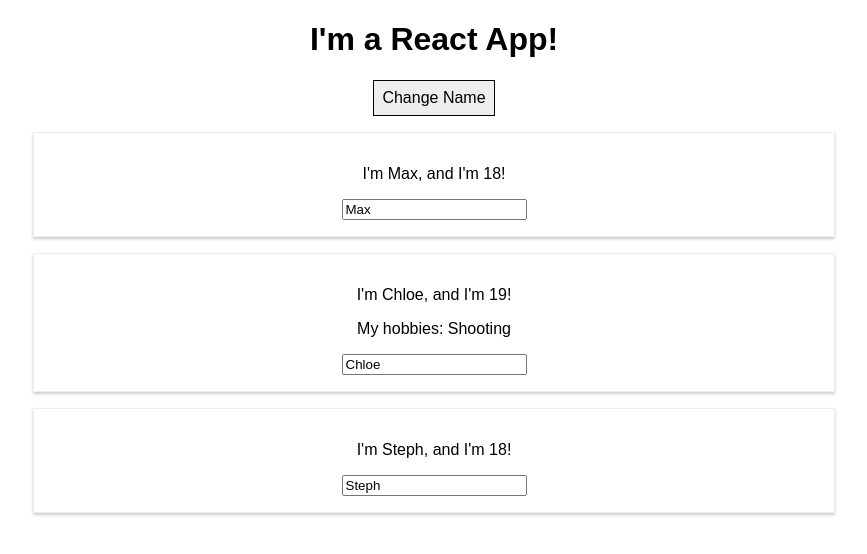
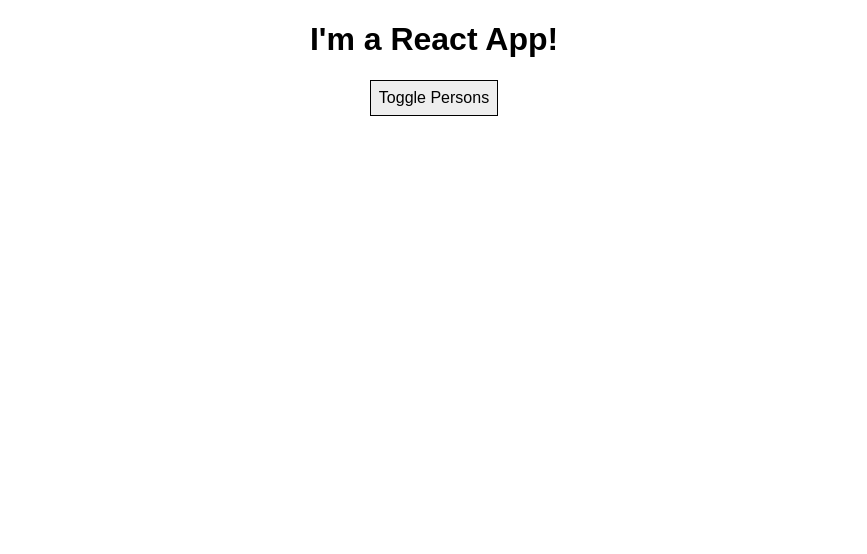
Before and after one commit to rudha/react-guide, a React (Create React App) app: page / in a window 1280 px wide. Shown: the top 554 px of the page, without its empty margins (206-1073 px from the left). Built offline with nearby package versions, Linux system fonts and the light colour scheme.

Commit message:
Updated with a dynamic list.

```diff
--- a/src/App.js
+++ b/src/App.js
@@ -5,30 +5,40 @@ import Person from './Person/Person';
 class App extends Component {
   state = {
     persons: [
-      { name: 'Max', age: 18 },
-      { name: 'Chloe', age: 19},
-      { name: 'Steph', age: 18}
-    ]
+      { id: 'fasd', name: 'Max', age: 18 },
+      { id: 'adsf', name: 'Chloe', age: 19},
+      { id: 'afds', name: 'Steph', age: 18}
+    ],
+    showPersons: false
   }
 
-  switchNameHandler = (newName) => {
-    this.setState({
-      persons: [
-        { name: newName, age: 18 },
-        { name: 'Chloe', age: 19},
-        { name: 'Steph', age: 19}
-      ]
-    })
+  deletePersonHandler = (index) => {
+    //const persons = this.state.persons.slice(); // Copy the original array
+    const persons = [...this.state.persons]; // Spread the original array
+    persons.splice(index, 1);
+    this.setState({persons: persons})
   }
 
-  nameChangedHandler = (event) => {
-    this.setState({
-      persons: [
-        { name: 'Max', age: 18 },
-        { name: event.target.value, age: 19},
-        { name: 'Steph', age: 18}
-      ]
-    })
+  nameChangedHandler = (event, id) => {
+    const personIndex = this.state.persons.findIndex(p => {
+      return p.id === id;
+    });
+
+    const person = {
+      ...this.state.persons[personIndex] // Spread the array element into person
+    };
+
+    person.name = event.target.value; // Get the updated name into the copied person
+
+    const persons = [...this.state.persons]; // Get a new array from persons
+    persons[personIndex] = person; // Insert the updated name into the array
+
+    this.setState({persons: persons}); // Send the updated array into the state
+  }
+
+  togglePersonsHandler = () => {
+    const doesShow = this.state.showPersons;
+    this.setState({showPersons: !doesShow});
   }
 
   render() {
@@ -40,23 +50,31 @@ class App extends Component {
       cursor: 'pointer'
     };
 
+    let persons = null;
+
+    if (this.state.showPersons) {
+      persons = (
+        <div>
+          {this.state.persons.map((person, index) => {
+            return <Person
+              click={() => this.deletePersonHandler(index)}
+              name={person.name}
+              age={person.age}
+              key={person.id}
+              changed={(event) => this.nameChangedHandler(event, person.id)} />
+          })}
+        </div>
+      );
+    }
+
     return (
       <div className="App">
         <h1>I'm a React App!</h1>
         <button
           style={styleButton}
-          onClick={() => this.switchNameHandler('Maxine')}>Change Name</button>
-        <Person
-          name={this.state.persons[0].name}
-          age={this.state.persons[0].age} />
-        <Person
-          name={this.state.persons[1].name}
-          age={this.state.persons[1].age}
-          click={this.switchNameHandler.bind(this, 'Max!')}
-          changed={this.nameChangedHandler}>My hobbies: Shooting</Person>
-        <Person
-          name={this.state.persons[2].name}
-          age={this.state.persons[2].age} />
+          onClick={this.togglePersonsHandler}>Toggle Persons
+        </button>
+        {persons}
       </div>
     );
   }
```
